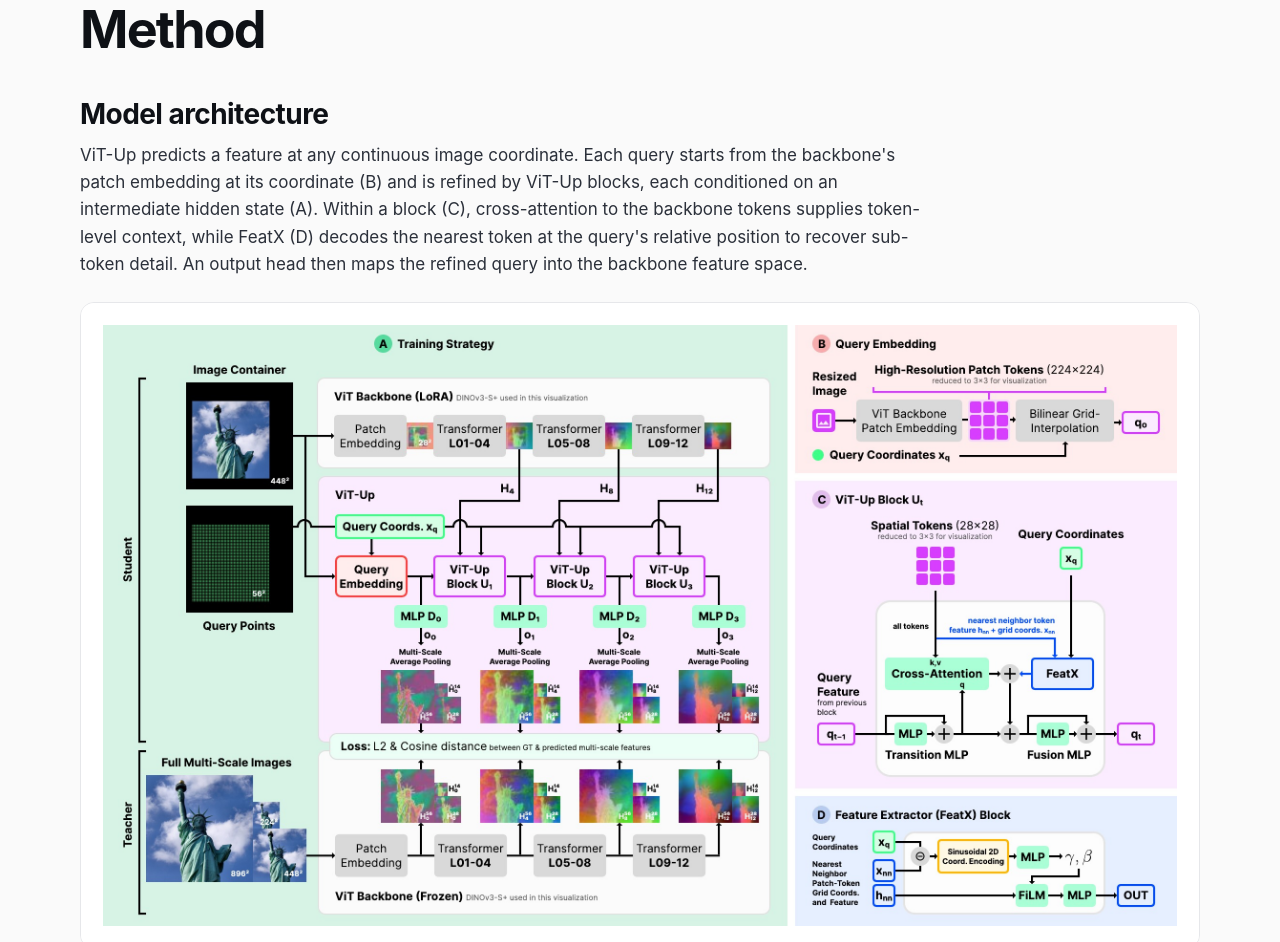
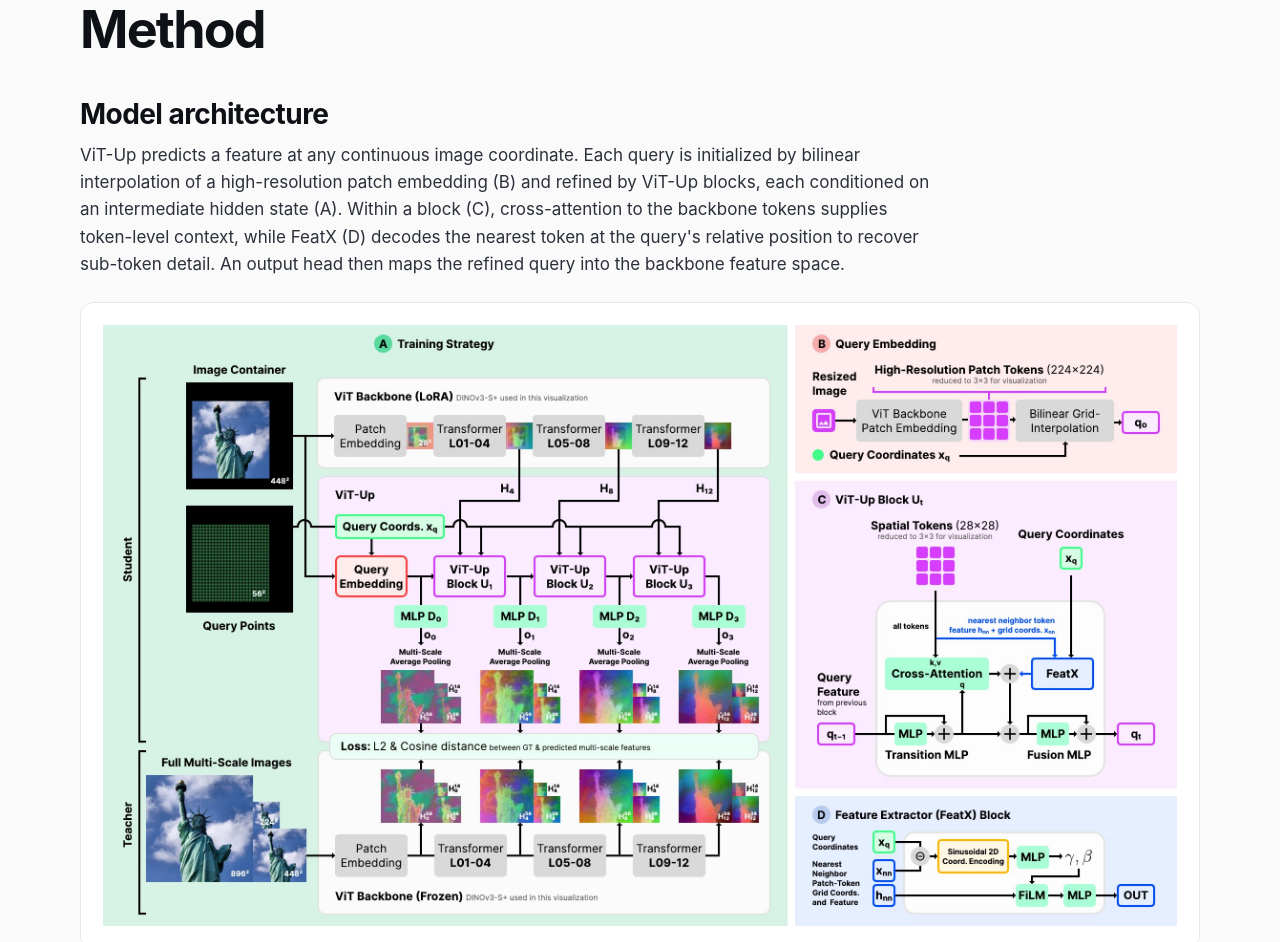
Before and after one commit to krispinwandel/vit-up, a plain HTML site: page index.html in a window 1280 px wide. Shown: the part 1892-2834 px from the top of the page. Drawn offline with Linux system fonts and the light colour scheme.

Commit message:
Describe query initialization

```diff
--- a/index.html
+++ b/index.html
@@ -593,7 +593,7 @@ dense = model.<span class="f">dense</span>(output_size=<span class="n">896</span
         <div class="head"><h2>Method</h2></div>
         <div class="sub">
           <h3>Model architecture</h3>
-          <p>ViT-Up predicts a feature at any continuous image coordinate. Each query starts from the backbone's patch embedding at its coordinate (B) and is refined by ViT-Up blocks, each conditioned on an intermediate hidden state (A). Within a block (C), cross-attention to the backbone tokens supplies token-level context, while FeatX (D) decodes the nearest token at the query's relative position to recover sub-token detail. An output head then maps the refined query into the backbone feature space.</p>
+          <p>ViT-Up predicts a feature at any continuous image coordinate. Each query is initialized by bilinear interpolation of a high-resolution patch embedding (B) and refined by ViT-Up blocks, each conditioned on an intermediate hidden state (A). Within a block (C), cross-attention to the backbone tokens supplies token-level context, while FeatX (D) decodes the nearest token at the query's relative position to recover sub-token detail. An output head then maps the refined query into the backbone feature space.</p>
         </div>
         <figure>
           <div class="frame pad"><img src="assets/architecture.jpg" alt="ViT-Up architecture diagram" loading="lazy"></div>
```
